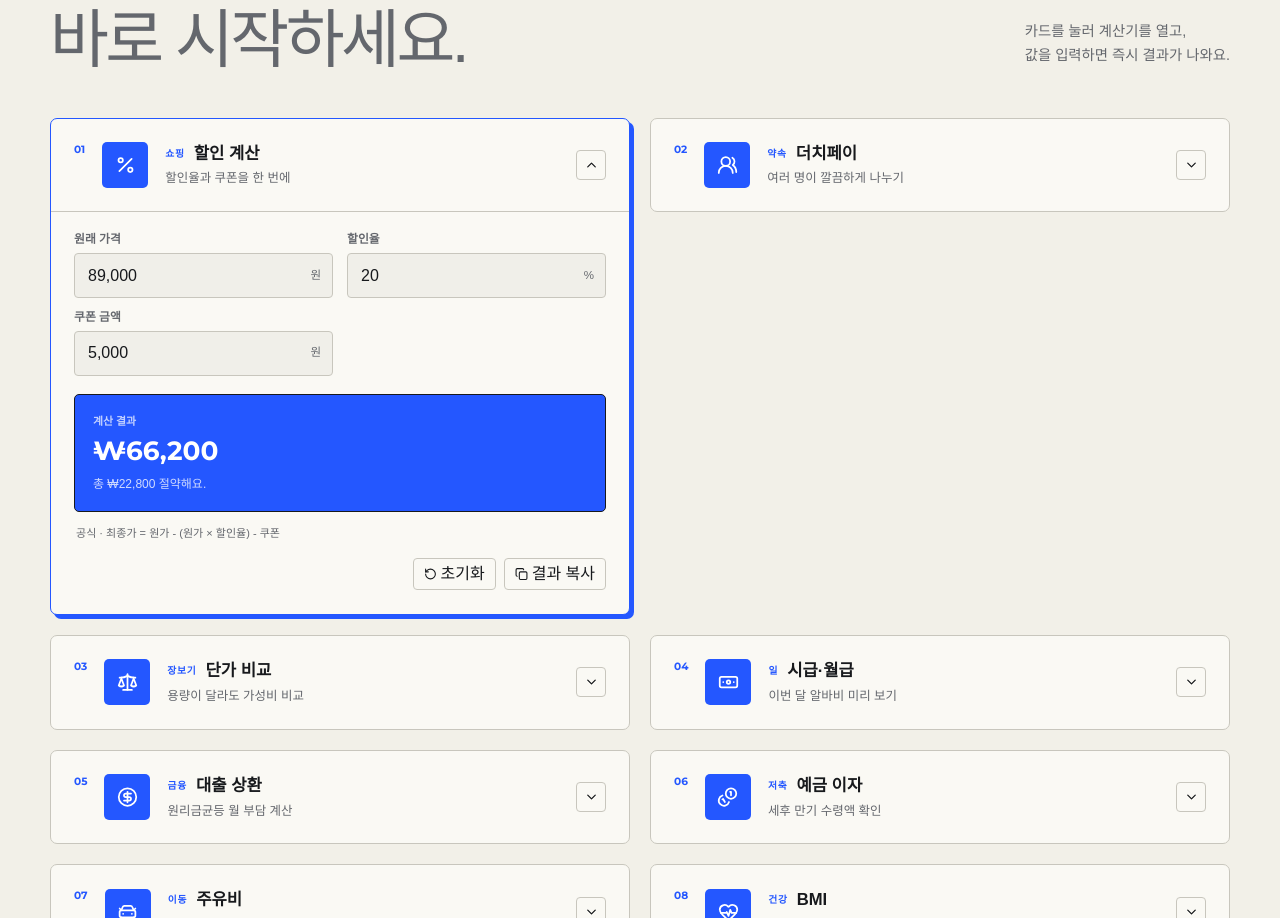
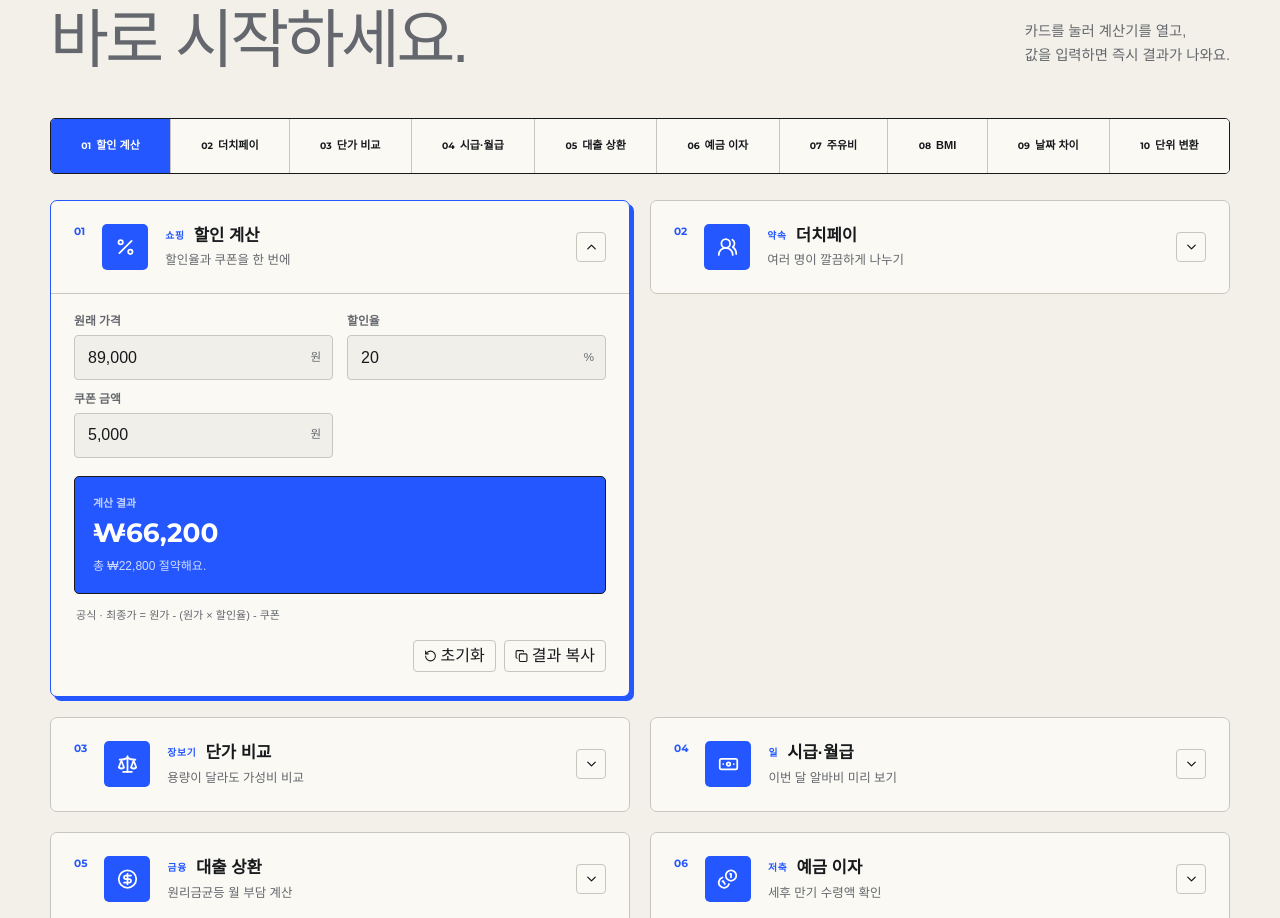
Before and after one commit to MisterKinn/Cals, a Next.js app: page / in a window 1280 px wide. Shown: the part 990-1908 px from the top of the page. Built offline with nearby package versions, Linux system fonts and the light colour scheme; a web font is replaced by a local one.

Commit message:
feat: add calculator quick navigation

```diff
--- a/src/app/globals.css
+++ b/src/app/globals.css
@@ -199,8 +199,44 @@ button, a { -webkit-tap-highlight-color: transparent; }
 .section-heading h2 { margin: 12px 0 0; font-size: clamp(2.2rem, 5vw, 4rem); line-height: 1.08; letter-spacing: -.055em; }
 .section-heading h2 span { color: var(--muted-foreground); font-weight: 500; }
 .section-heading > p { margin: 0 0 8px; color: var(--muted-foreground); font-size: .9rem; line-height: 1.7; }
+.tool-index {
+  position: sticky;
+  z-index: 8;
+  top: 12px;
+  margin-bottom: 26px;
+  overflow-x: auto;
+  display: flex;
+  border: 1px solid var(--foreground);
+  border-radius: 5px;
+  background: var(--card);
+  scrollbar-width: none;
+}
+.tool-index::-webkit-scrollbar { display: none; }
+.tool-index button {
+  min-width: 96px;
+  height: 54px;
+  padding: 8px 10px;
+  border: 0;
+  border-right: 1px solid var(--border);
+  flex: 1 0 auto;
+  background: var(--card);
+  color: var(--foreground);
+  font-size: .69rem;
+  font-weight: 700;
+  white-space: nowrap;
+  cursor: pointer;
+}
+.tool-index button:last-child { border-right: 0; }
+.tool-index button:hover { color: var(--primary); }
+.tool-index button[data-active="true"] { background: var(--primary); color: white; }
+.tool-index button span {
+  margin-right: 5px;
+  font-family: Montserrat, sans-serif;
+  font-size: .58rem;
+}
 .calculator-grid { display: grid; grid-template-columns: repeat(2, minmax(0, 1fr)); gap: 20px; align-items: start; }
 .calculator-card {
+  scroll-margin-top: 82px;
   border: 1px solid var(--border);
   border-radius: 7px;
   overflow: hidden;
@@ -306,6 +342,8 @@ footer p { margin: 0; font-size: .75rem; }
   .calculator-section { width: calc(100% - 30px); padding: 40px 0 90px; }
   .section-heading { align-items: flex-start; flex-direction: column; }
   .section-heading > p { display: none; }
+  .tool-index { top: 8px; margin-right: -15px; margin-left: -15px; border-right: 0; border-left: 0; border-radius: 0; }
+  .tool-index button { min-width: 106px; }
   .calculator-grid, .skeleton-grid { grid-template-columns: 1fr; }
   .card-trigger { padding: 19px 14px; gap: 10px; }
   .card-index { display: none; }
--- a/src/components/calculator-dashboard.tsx
+++ b/src/components/calculator-dashboard.tsx
@@ -693,21 +693,25 @@ function ThemeToggle() {
 function CalculatorCard({
     item,
     index,
+    open,
+    onToggle,
 }: {
     item: CalculatorDefinition;
     index: number;
+    open: boolean;
+    onToggle: () => void;
 }) {
-    const [open, setOpen] = useState(index === 0);
     const Icon = item.icon;
     return (
         <article
+            id={`tool-${item.id}`}
             className={`calculator-card reveal-card ${open ? "is-open" : ""}`}
             style={{ "--delay": `${index * 45}ms` } as CSSProperties}
         >
             <button
                 className="card-trigger"
                 type="button"
-                onClick={() => setOpen((current) => !current)}
+                onClick={onToggle}
                 aria-expanded={open}
                 aria-controls={`${item.id}-panel`}
             >
@@ -734,6 +738,34 @@ function CalculatorCard({
 }
 
 export function CalculatorDashboard() {
+    const [openTools, setOpenTools] = useState(() => new Set(["discount"]));
+    const [activeTool, setActiveTool] = useState("discount");
+
+    function toggleTool(id: string) {
+        const willOpen = !openTools.has(id);
+        setOpenTools((current) => {
+            const next = new Set(current);
+            if (next.has(id)) next.delete(id);
+            else next.add(id);
+            return next;
+        });
+        if (willOpen) setActiveTool(id);
+    }
+
+    function selectTool(id: string) {
+        setOpenTools((current) => new Set(current).add(id));
+        setActiveTool(id);
+        window.requestAnimationFrame(() => {
+            document.getElementById(`tool-${id}`)?.scrollIntoView({
+                behavior: window.matchMedia("(prefers-reduced-motion: reduce)")
+                    .matches
+                    ? "auto"
+                    : "smooth",
+                block: "start",
+            });
+        });
+    }
+
     return (
         <div className="site-shell">
             <header className="topbar">
@@ -800,12 +832,27 @@ export function CalculatorDashboard() {
                             값을 입력하면 즉시 결과가 나와요.
                         </p>
                     </div>
+                    <nav className="tool-index" aria-label="계산기 빠른 이동">
+                        {calculators.map((item, index) => (
+                            <button
+                                key={item.id}
+                                type="button"
+                                data-active={activeTool === item.id}
+                                onClick={() => selectTool(item.id)}
+                            >
+                                <span>{String(index + 1).padStart(2, "0")}</span>
+                                {item.title}
+                            </button>
+                        ))}
+                    </nav>
                     <div className="calculator-grid">
                         {calculators.map((item, index) => (
                             <CalculatorCard
                                 key={item.id}
                                 item={item}
                                 index={index}
+                                open={openTools.has(item.id)}
+                                onToggle={() => toggleTool(item.id)}
                             />
                         ))}
                     </div>
```
